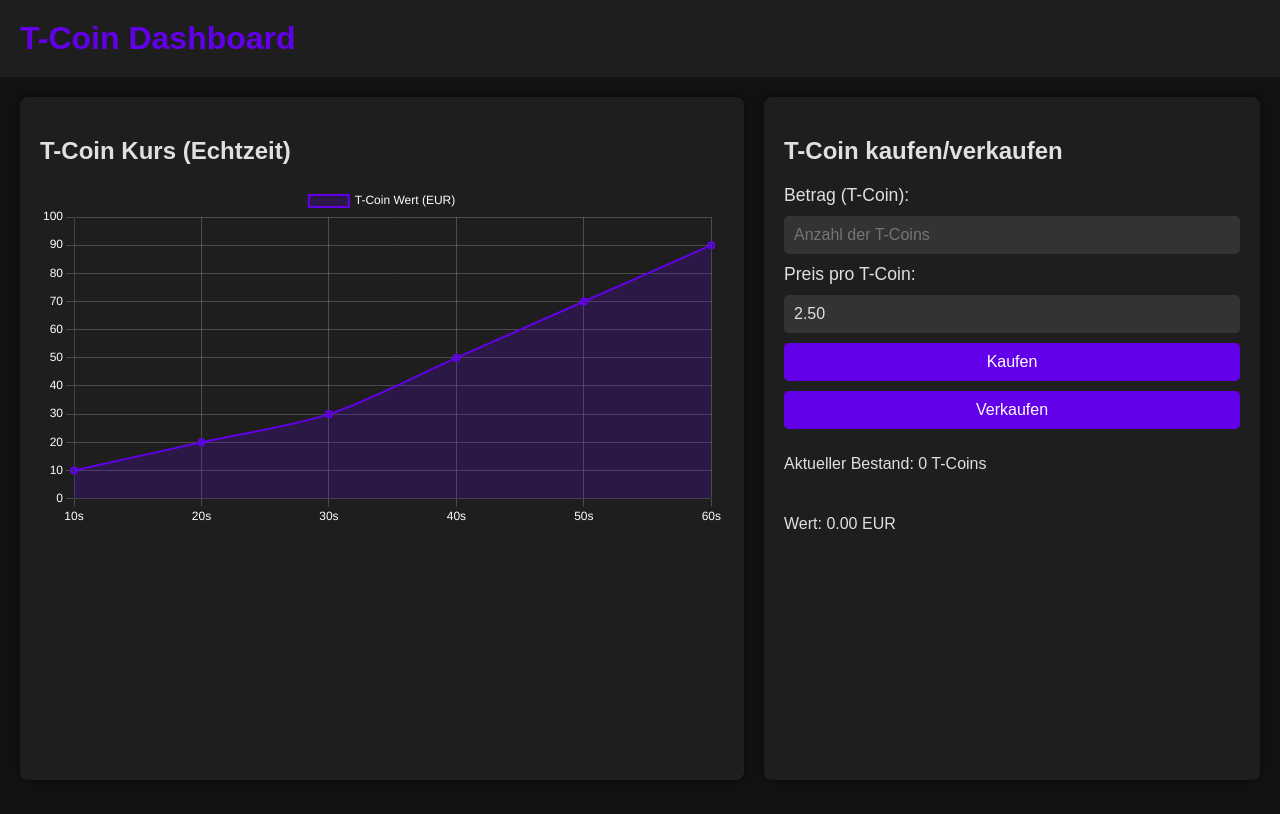
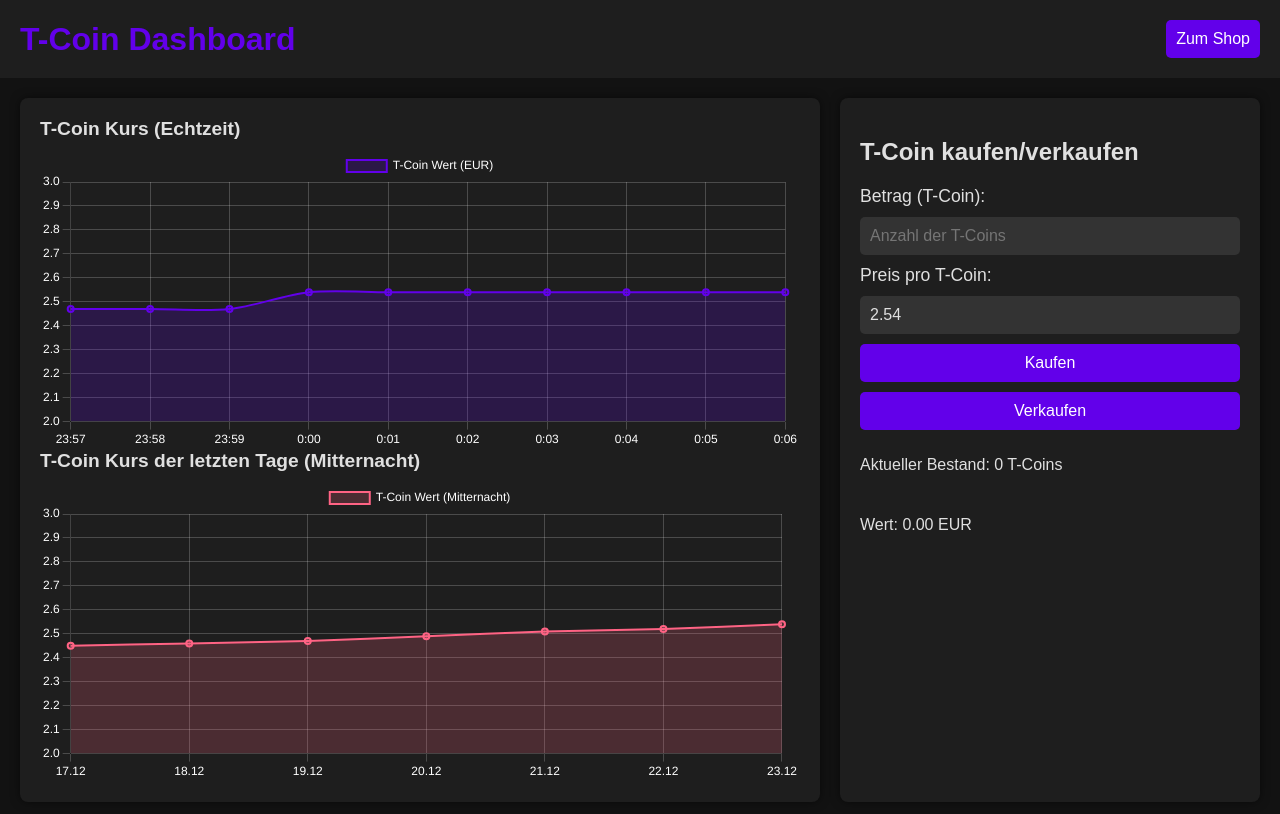
Before and after one commit to olfkosiol/T-Script2, a plain HTML site: page tcoin.html in a window 1280 px wide. Drawn offline with nearby package versions, Linux system fonts and the light colour scheme.

Commit message:
Update tcoin.html

```diff
--- a/tcoin.html
+++ b/tcoin.html
@@ -1,3 +1,4 @@
+
 <!DOCTYPE html>
 <html lang="de">
 <head>
@@ -37,8 +38,30 @@
             color: var(--primary-color);
         }
 
+        .top-bar .nav-buttons {
+            display: flex;
+            gap: 10px;
+        }
+
+        .nav-button {
+            background-color: var(--button-bg);
+            color: white;
+            padding: 10px;
+            border: none;
+            border-radius: 5px;
+            font-size: 1em;
+            cursor: pointer;
+            transition: background-color 0.2s ease;
+            text-decoration: none;
+        }
+
+        .nav-button:hover {
+            background-color: var(--button-hover);
+        }
+
         .main-content {
             display: flex;
+            flex-direction: row;
             flex: 1;
             padding: 20px;
             gap: 20px;
@@ -49,12 +72,13 @@
             border-radius: 8px;
             padding: 20px;
             box-shadow: 0 0 10px rgba(0, 0, 0, 0.5);
+            flex: 1;
         }
 
         .chart-container {
             position: relative;
             width: 100%;
-            height: 400px;
+            height: 300px;
         }
 
         canvas {
@@ -96,13 +120,19 @@
             background-color: var(--button-hover);
         }
 
-        /* Anpassung des Layouts für nebeneinander Darstellung */
+        /* Anpassung des Layouts */
         .chart-section {
-            flex: 3;
+            flex: 2;
         }
 
         .action-section {
-            flex: 2;
+            flex: 1;
+        }
+
+        .chart-header {
+            margin-bottom: 10px;
+            font-size: 1.2em;
+            font-weight: bold;
         }
     </style>
     <script src="https://cdn.jsdelivr.net/npm/chart.js"></script>
@@ -110,18 +140,23 @@
 <body>
     <div class="top-bar">
         <h1>T-Coin Dashboard</h1>
+        <div class="nav-buttons">
+            <a href="shop.html" class="nav-button">Zum Shop</a>
+        </div>
     </div>
 
     <div class="main-content">
-        <!-- Graph Section -->
         <div class="section chart-section">
-            <h2>T-Coin Kurs (Echtzeit)</h2>
+            <div class="chart-header">T-Coin Kurs (Echtzeit)</div>
             <div class="chart-container">
                 <canvas id="priceChart"></canvas>
             </div>
+            <div class="chart-header">T-Coin Kurs der letzten Tage (Mitternacht)</div>
+            <div class="chart-container">
+                <canvas id="historicalChart"></canvas>
+            </div>
         </div>
 
-        <!-- Buy/Sell Section -->
         <div class="section action-section">
             <h2>T-Coin kaufen/verkaufen</h2>
             <div class="form-container">
@@ -129,7 +164,7 @@
                 <input type="number" id="amount" placeholder="Anzahl der T-Coins" />
 
                 <label for="price">Preis pro T-Coin:</label>
-                <input type="number" id="price" placeholder="Preis in EUR" disabled value="2.50" />
+                <input type="number" id="price" placeholder="Preis in EUR" disabled value="0.00" />
 
                 <button id="buyButton">Kaufen</button>
                 <button id="sellButton">Verkaufen</button>
@@ -141,15 +176,33 @@
     </div>
 
     <script>
-        // Startwerte für den Graphen
-        let dataPoints = [10, 20, 30, 50, 70, 90];
-        let labels = ['10s', '20s', '30s', '40s', '50s', '60s'];
-        let maxThreshold = 100;
+        function calculateTcoinPrice(hour = null, minute = null, day = null) {
+            const now = new Date();
+            const basePrice = 2.50;
+            const hourFluctuation = Math.sin((hour ?? now.getHours()) / 24 * Math.PI * 2) * 0.2;
+            const dayFluctuation = Math.cos((day ?? now.getDate()) / 31 * Math.PI * 2) * 0.1;
+            const minuteFluctuation = Math.cos((minute ?? now.getMinutes()) / 60 * Math.PI * 2) * 0.05;
+            return (basePrice + hourFluctuation + dayFluctuation + minuteFluctuation).toFixed(2);
+        }
 
-        // Aktueller Bestand und Preis
+        let dataPoints = [];
+        let labels = [];
+        for (let i = 0; i < 10; i++) {
+            const timestamp = new Date(Date.now() - (9 - i) * 60 * 1000);
+            labels.push(`${timestamp.getHours()}:${timestamp.getMinutes().toString().padStart(2, '0')}`);
+            dataPoints.push(calculateTcoinPrice(timestamp.getHours(), timestamp.getMinutes(), timestamp.getDate()));
+        }
+
+        let historicalDataPoints = [];
+        let historicalLabels = [];
+        for (let i = 6; i >= 0; i--) {
+            const date = new Date(Date.now() - i * 24 * 60 * 60 * 1000);
+            historicalLabels.push(`${date.getDate()}.${date.getMonth() + 1}`);
+            historicalDataPoints.push(calculateTcoinPrice(0, 0, date.getDate()));
+        }
+
         let currentBalance = 0;
 
-        // Initialisierung des Graphen
         const ctx = document.getElementById('priceChart').getContext('2d');
         const priceChart = new Chart(ctx, {
             type: 'line',
@@ -181,25 +234,62 @@
                     y: {
                         grid: { color: 'rgba(255, 255, 255, 0.2)' },
                         ticks: { color: 'white' },
-                        suggestedMin: 0,
-                        suggestedMax: maxThreshold
+                        suggestedMin: 2.0,
+                        suggestedMax: 3.0
                     }
                 }
             }
         });
 
-        // Echtzeitdaten-Update alle 10 Sekunden
+        const ctxHistorical = document.getElementById('historicalChart').getContext('2d');
+        const historicalChart = new Chart(ctxHistorical, {
+            type: 'line',
+            data: {
+                labels: historicalLabels,
+                datasets: [{
+                    label: 'T-Coin Wert (Mitternacht)',
+                    data: historicalDataPoints,
+                    borderColor: 'rgba(255, 99, 132, 1)',
+                    backgroundColor: 'rgba(255, 99, 132, 0.2)',
+                    borderWidth: 2,
+                    tension: 0.3,
+                    fill: true
+                }]
+            },
+            options: {
+                responsive: true,
+                plugins: {
+                    legend: {
+                        display: true,
+                        labels: { color: 'white' }
+                    }
+                },
+                scales: {
+                    x: {
+                        grid: { color: 'rgba(255, 255, 255, 0.2)' },
+                        ticks: { color: 'white' }
+                    },
+                    y: {
+                        grid: { color: 'rgba(255, 255, 255, 0.2)' },
+                        ticks: { color: 'white' },
+                        suggestedMin: 2.0,
+                        suggestedMax: 3.0
+                    }
+                }
+            }
+        });
+
         function updateGraph() {
-            const nextValue = Math.floor(Math.random() * 120); // Zufälliger Preiswert
-            dataPoints.push(nextValue); // Wert hinzufügen
-            labels.push(`${labels.length + 1}0s`); // Zeit-Label aktualisieren
+            const now = new Date();
+            if (now.getSeconds() !== 0) return; // Nur zur vollen Minute aktualisieren
 
-            if (nextValue > maxThreshold) {
-                maxThreshold = nextValue + 10;
-                priceChart.options.scales.y.suggestedMax = maxThreshold;
-            }
+            const nextValue = calculateTcoinPrice(now.getHours(), now.getMinutes(), now.getDate());
+            const label = `${now.getHours()}:${now.getMinutes().toString().padStart(2, '0')}`;
 
-            if (dataPoints.length > 15) { // Älteste Daten entfernen, wenn >15 Werte vorhanden
+            dataPoints.push(nextValue);
+            labels.push(label);
+
+            if (dataPoints.length > 10) {
                 dataPoints.shift();
                 labels.shift();
             }
@@ -208,12 +298,11 @@
             priceChart.data.datasets[0].data = dataPoints;
             priceChart.update();
 
-            document.getElementById('price').value = nextValue.toFixed(2); // Preiswert aktualisieren
+            document.getElementById('price').value = nextValue;
         }
 
-        setInterval(updateGraph, 10000); // Intervall: 10 Sekunden
+        setInterval(updateGraph, 1000);
 
-        // Kaufen/Verkaufen Logik
         document.getElementById('buyButton').addEventListener('click', () => {
             const amount = parseFloat(document.getElementById('amount').value);
             const price = parseFloat(document.getElementById('price').value);
@@ -245,6 +334,8 @@
             document.getElementById('currentBalance').textContent = `Aktueller Bestand: ${currentBalance} T-Coins`;
             document.getElementById('currentValue').textContent = `Wert: ${value.toFixed(2)} EUR`;
         }
+
+        document.getElementById('price').value = calculateTcoinPrice();
     </script>
 </body>
 </html>
```
